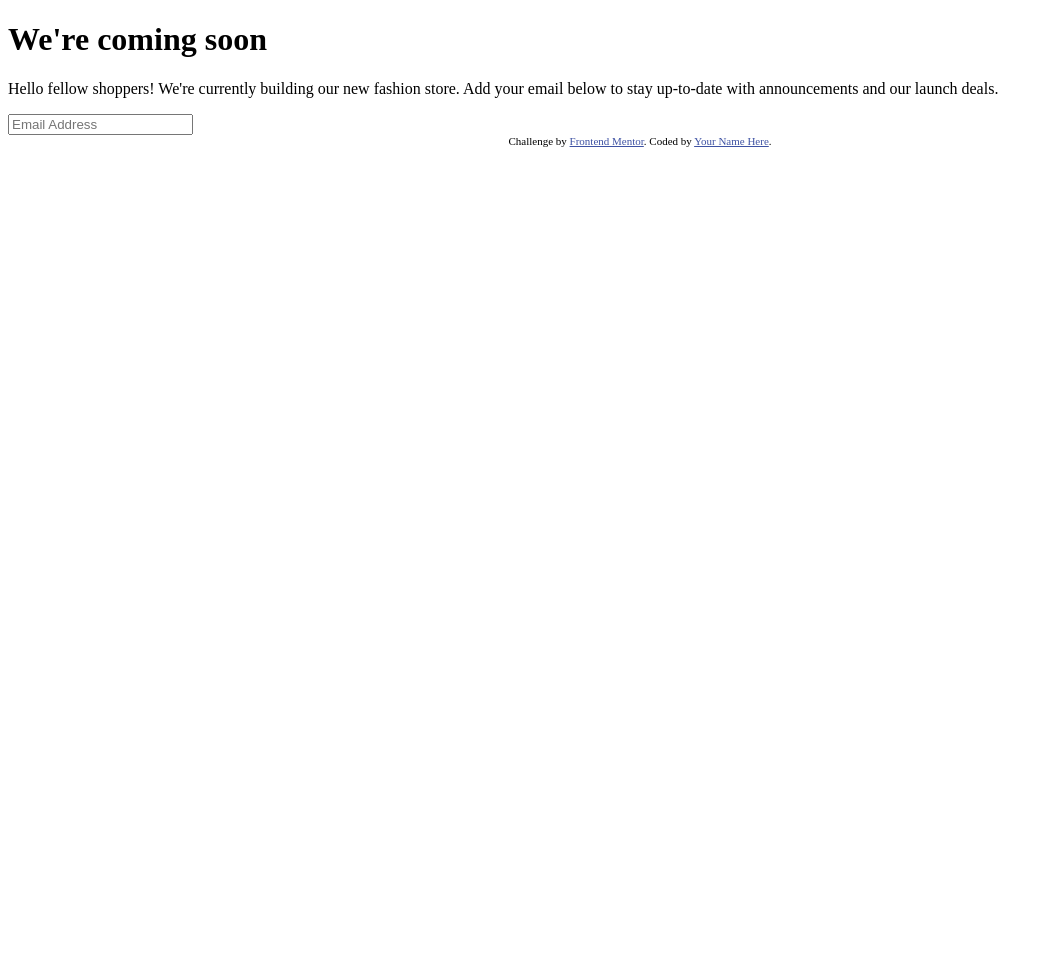
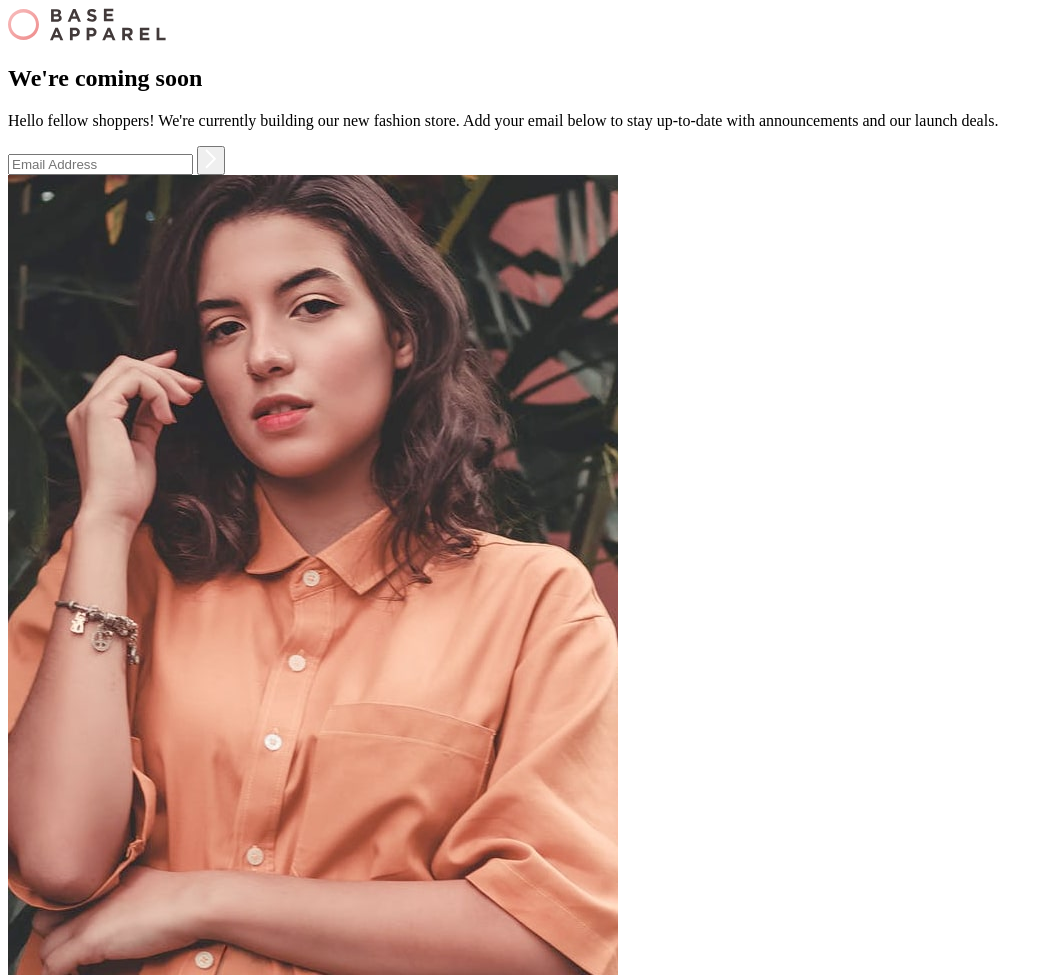
Before and after one commit to Daniela25-bot/mi-primer-proyecto, a plain HTML site: page index.html in a window 1280 px wide. Shown: the top 975 px of the page, without its empty margins (0-1053 px from the left). Before the commit the page ends 800 px from the top, so only its background shows below. Drawn offline with Linux system fonts and the light colour scheme.

Commit message:
separando contenido

```diff
--- a/index.html
+++ b/index.html
@@ -16,9 +16,13 @@
 </head>
 <body>
 
+  <main class="container">
+    <section class="text-section">
+      <img src="./images/logo.svg" alt="un logo que dice base apparel">
+
       <h1>
-    <span>We're</span>
-    <span>coming soon</span>
+        <span class="title-one">We're</span>
+        <span class="title-two">coming soon</span>
       </h1>
 
       <p>
@@ -26,7 +30,17 @@
         Add your email below to stay up-to-date with announcements and our launch deals.
       </p>
 
+      <div>
         <input type="email" name="" id="" placeholder="Email Address">
+        <button>
+          <img src="./images/icon-arrow.svg" alt="">
+        </button>
+      </div>
+    </section>
+    <section class="img-section">
+      <img src="./images/hero-desktop.jpg" alt="una modelo posando con un vestido de moda">
+    </section>
+  </main>
 
     <footer class="attribution">
       Challenge by <a href="https://www.frontendmentor.io?ref=challenge">Frontend Mentor</a>.
```
Lines whose indentation alone changed are shown as unchanged.
